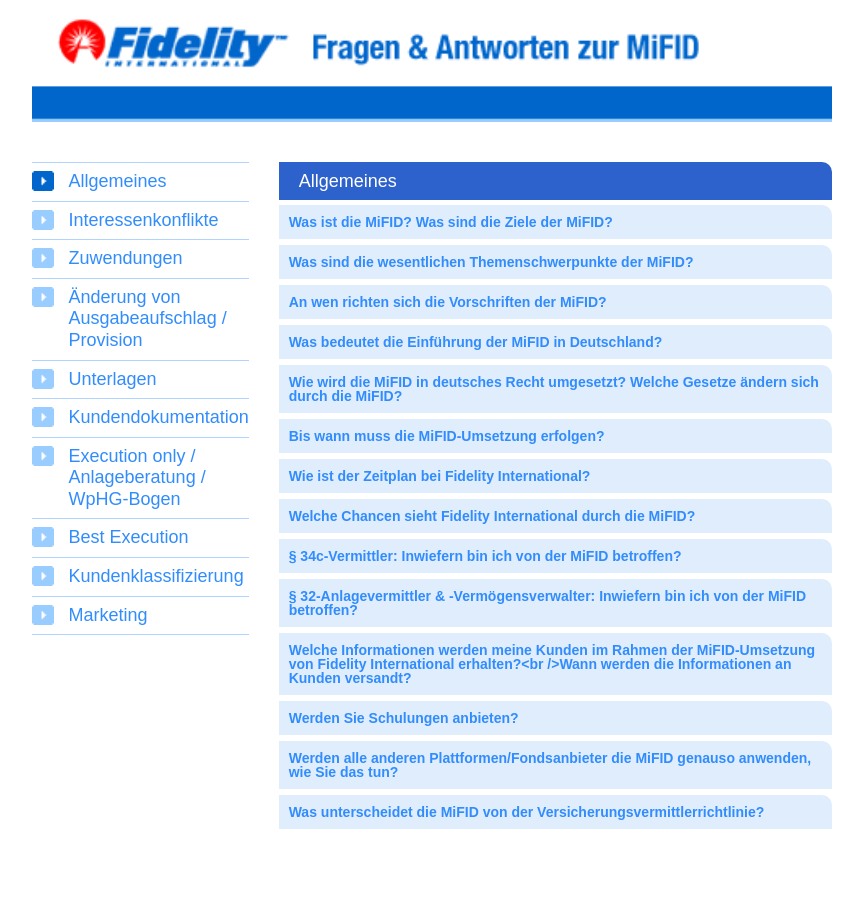
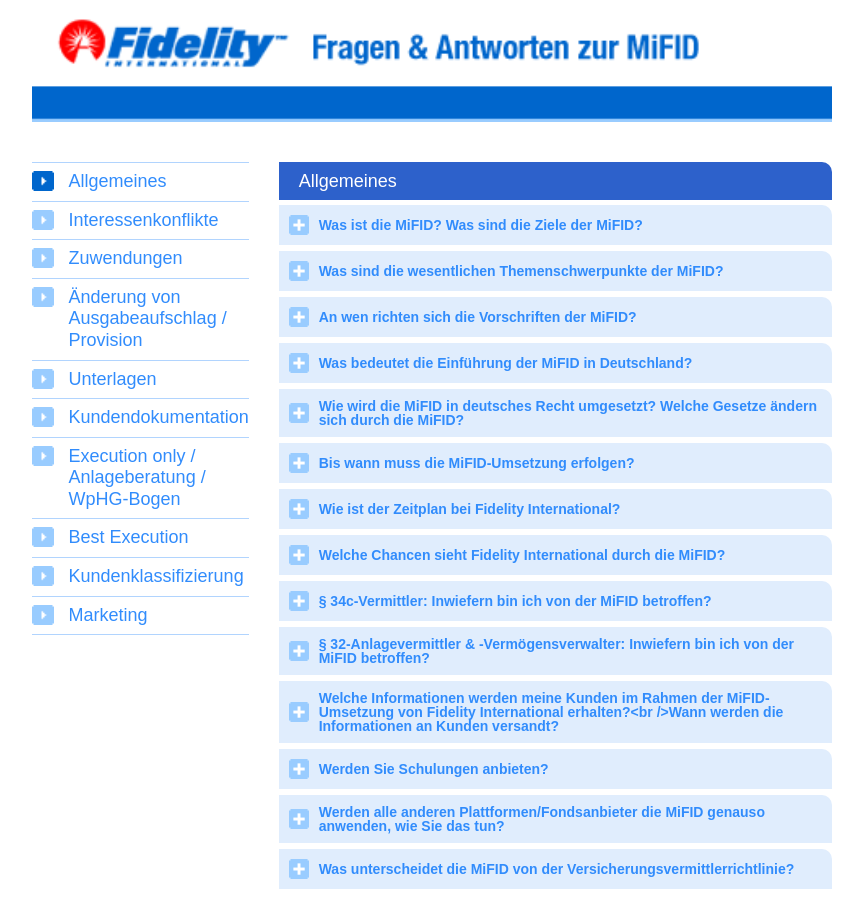
Before and after one commit to lacriman/faq-system, a React (Create React App) app: page / in a window 1280 px wide. Shown: the whole page, without its empty margins (208-1071 px from the left). Before the commit the page ends 859 px from the top, so only its background shows below. Built offline with nearby package versions, Linux system fonts and the light colour scheme.

Commit message:
feat: add toggle icons for FAQ questions (plus/minus) based on expansion state

```diff
--- a/src/components/FAQ.css
+++ b/src/components/FAQ.css
@@ -26,8 +26,11 @@
 
 /* Styles for the question */
 .faq-question {
+  display: flex;
+  justify-content: start;
+  gap: 10px;
+
   font-weight: bold;
-  justify-content: center;
   align-items: center;
 }
 
@@ -35,3 +38,7 @@
 .faq-answer {
   margin-top: 10px;
 }
+
+.faq-icon {
+  height: 20px;
+}
--- a/src/components/FAQ.jsx
+++ b/src/components/FAQ.jsx
@@ -4,6 +4,12 @@
 
 function Faq({ selectedCategory }) {
    const [expandedQuestionId, setExpandedQuestionId] = useState(null);
+   const [activeCategory, setActiveCategory] = useState(faqData[0]?.menu)
+
+   const handleCategoryClick = (category) => {
+      setActiveCategory(category);
+      selectedCategory(category);
+   };
 
    const handleQuestionClick = (questionId) => {
       setExpandedQuestionId((prevId) => (prevId === questionId ? null : questionId));
@@ -23,6 +29,11 @@
                         onClick={() => handleQuestionClick(question.id)}
                      >
                         <div className="faq-question">
+                           <img
+                              src={expandedQuestionId === question.id ? '/assets/btn_minus.png' : '/assets/btn_plus.png'}
+                              alt="faq-icon"
+                              className="faq-icon"
+                           />
                            {question.frage}
                         </div>
 
--- a/src/components/Sidebar.jsx
+++ b/src/components/Sidebar.jsx
@@ -1,6 +1,6 @@
 import React, { useState } from "react";
+import './Sidebar.css';
 import faqData from "../data/faqData";
-import './Sidebar.css';
 
 function Sidebar({ onSelectCategory }) {
    const [activeCategory, setActiveCategory] = useState(faqData[0]?.menu);
```
